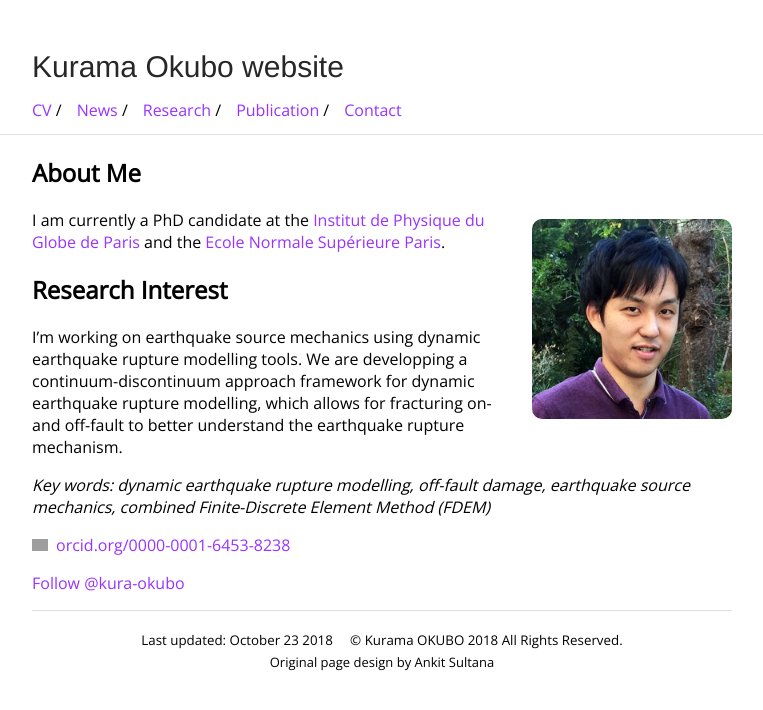
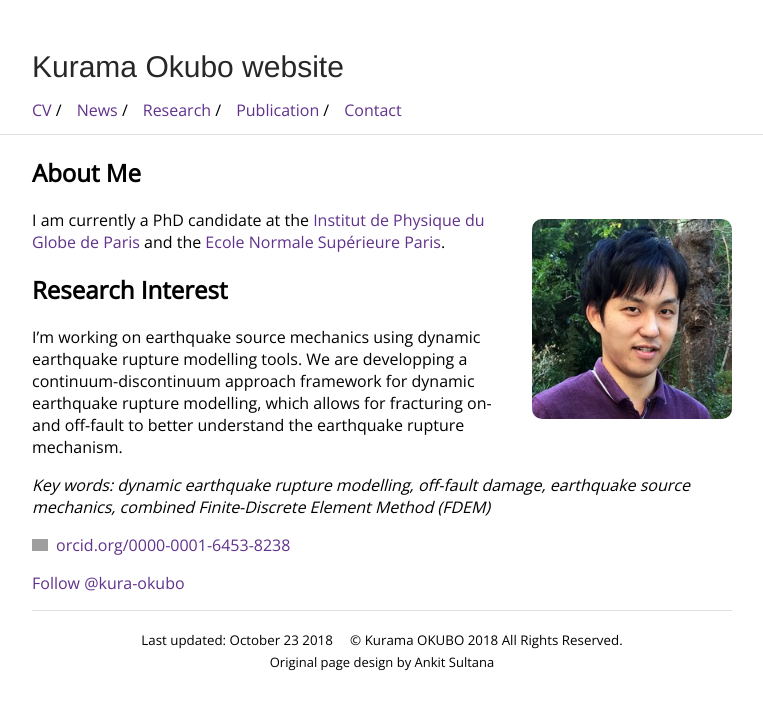
Before and after one commit to kura-okubo/kura-okubo.github.io, a Jekyll site: the page built from _pages/index.md, in a window 1280 px wide. Shown: the top 710 px of the page, without its empty margins (258-1021 px from the left). Built offline with Jekyll 4.4.1, drawn with Linux system fonts in a browser that asks for light colours; grey boxes are pictures that could not be loaded.

Commit message:
change color

```diff
--- a/_sass/vars.scss
+++ b/_sass/vars.scss
@@ -2,7 +2,7 @@
  * Customization Variables
  */
 
-$accent: #9933ff;
+$accent: #61328C;
 $image-size: 200px;
 
 /*
```
